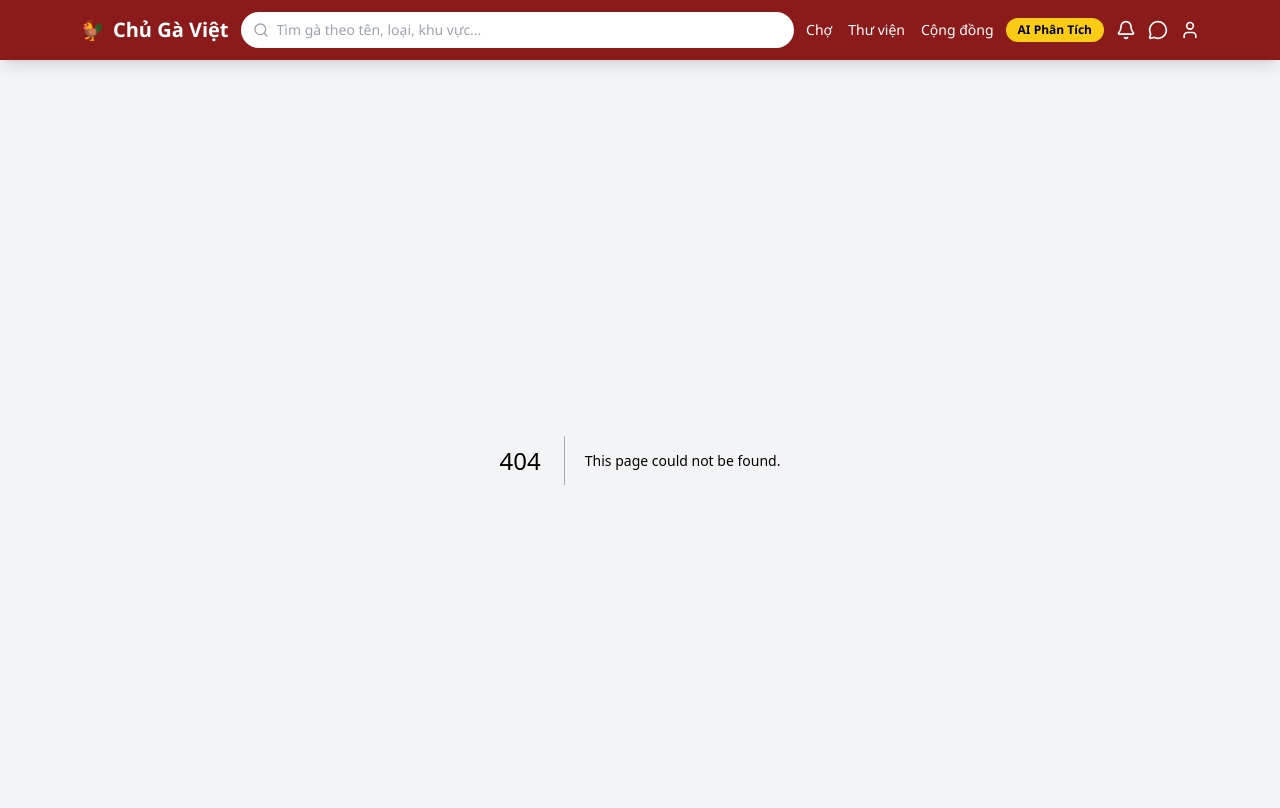
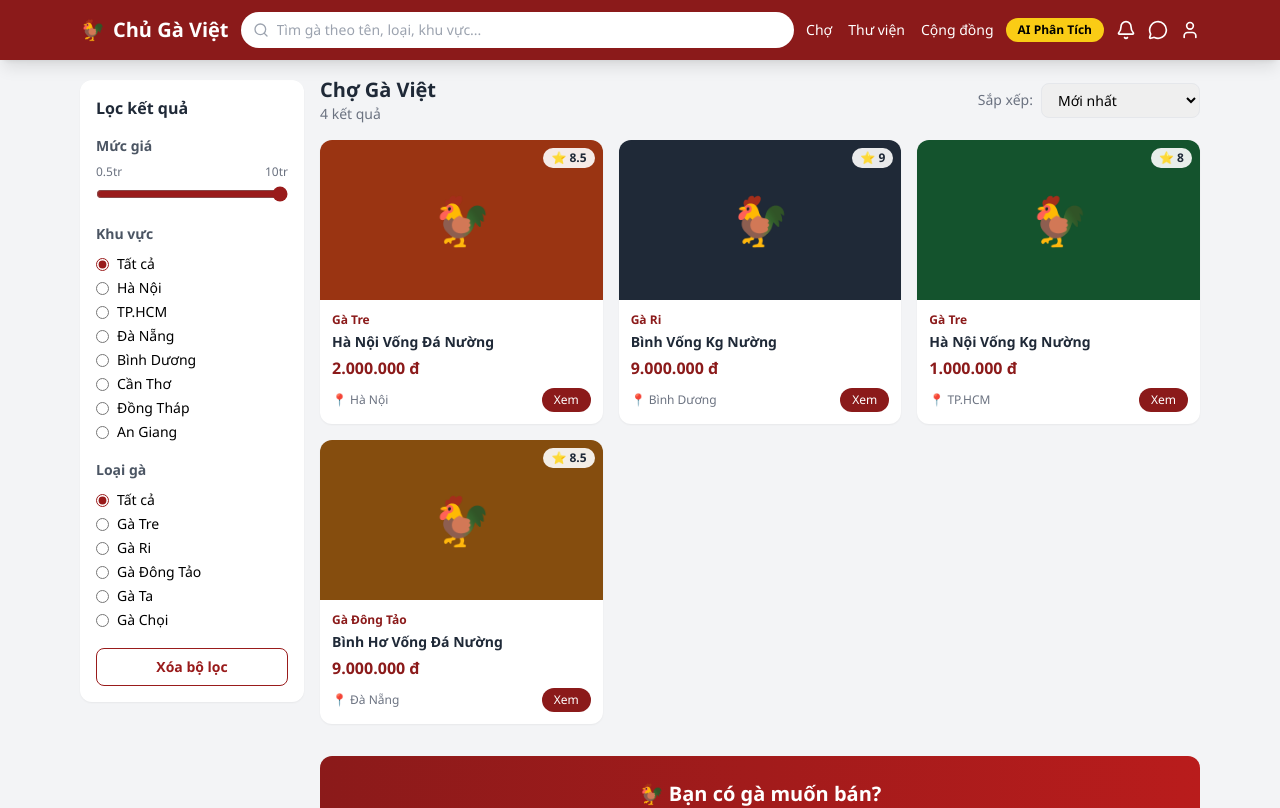
Before and after one commit to Song-Thao/chu-ga-viet, a Next.js app: page /cho in a window 1280 px wide. Before the commit this address had no page. Shown: the top 808 px of the page. Built offline with nearby package versions, Linux system fonts and the light colour scheme.

Commit message:
add cho marketplace page

```diff
--- /dev/null
+++ b/app/cho/page.tsx
@@ -0,0 +1,162 @@
+'use client';
+import { useState } from 'react';
+import Link from 'next/link';
+
+const GaList = [
+  { id: 1, ten: 'Hà Nội Vống Đá Nường', gia: '2.000.000', khu_vuc: 'Hà Nội', loai: 'Gà Tre', diem: 8.5, mau: 'bg-orange-800' },
+  { id: 2, ten: 'Bình Vống Kg Nường', gia: '9.000.000', khu_vuc: 'Bình Dương', loai: 'Gà Ri', diem: 9.0, mau: 'bg-gray-800' },
+  { id: 3, ten: 'Hà Nội Vống Đá Nường', gia: '13.000.000', khu_vuc: 'Hà Nội', loai: 'Gà Chọi', diem: 7.5, mau: 'bg-red-900' },
+  { id: 4, ten: 'Hà Nội Vống Kg Nường', gia: '1.000.000', khu_vuc: 'TP.HCM', loai: 'Gà Tre', diem: 8.0, mau: 'bg-green-900' },
+  { id: 5, ten: 'Bình Hơ Vống Đá Nường', gia: '9.000.000', khu_vuc: 'Đà Nẵng', loai: 'Gà Đông Tảo', diem: 8.5, mau: 'bg-yellow-800' },
+  { id: 6, ten: 'Hà Nội Vống Đa Nường', gia: '13.000.000', khu_vuc: 'Cần Thơ', loai: 'Gà Chọi', diem: 9.0, mau: 'bg-orange-900' },
+];
+
+const KhuVuc = ['Tất cả', 'Hà Nội', 'TP.HCM', 'Đà Nẵng', 'Bình Dương', 'Cần Thơ', 'Đồng Tháp', 'An Giang'];
+const LoaiGa = ['Tất cả', 'Gà Tre', 'Gà Ri', 'Gà Đông Tảo', 'Gà Ta', 'Gà Chọi'];
+
+export default function ChoPage() {
+  const [khuVuc, setKhuVuc] = useState('Tất cả');
+  const [loaiGa, setLoaiGa] = useState('Tất cả');
+  const [giaMin, setGiaMin] = useState(500000);
+  const [giaMax, setGiaMax] = useState(10000000);
+  const [sapXep, setSapXep] = useState('Mới nhất');
+
+  const filtered = GaList.filter(g => {
+    const gia = parseInt(g.gia.replace(/\./g, ''));
+    return (khuVuc === 'Tất cả' || g.khu_vuc === khuVuc) &&
+           (loaiGa === 'Tất cả' || g.loai === loaiGa) &&
+           gia >= giaMin && gia <= giaMax;
+  });
+
+  return (
+    <div className="max-w-6xl mx-auto px-4 py-4">
+      <div className="flex gap-4">
+
+        {/* SIDEBAR LỌC */}
+        <div className="hidden md:block w-56 flex-shrink-0">
+          <div className="bg-white rounded-xl p-4 shadow-sm sticky top-20">
+            <h3 className="font-black text-gray-800 mb-4">Lọc kết quả</h3>
+
+            {/* Giá */}
+            <div className="mb-4">
+              <div className="text-sm font-semibold text-gray-600 mb-2">Mức giá</div>
+              <div className="flex justify-between text-xs text-gray-500 mb-1">
+                <span>{(giaMin/1000000).toFixed(1)}tr</span>
+                <span>{(giaMax/1000000).toFixed(0)}tr</span>
+              </div>
+              <input type="range" min="500000" max="10000000" step="500000"
+                value={giaMax} onChange={e => setGiaMax(Number(e.target.value))}
+                className="w-full accent-red-800" />
+            </div>
+
+            {/* Khu vực */}
+            <div className="mb-4">
+              <div className="text-sm font-semibold text-gray-600 mb-2">Khu vực</div>
+              {KhuVuc.map(kv => (
+                <label key={kv} className="flex items-center gap-2 text-sm py-0.5 cursor-pointer">
+                  <input type="radio" name="khuvuc" checked={khuVuc === kv}
+                    onChange={() => setKhuVuc(kv)} className="accent-red-800" />
+                  {kv}
+                </label>
+              ))}
+            </div>
+
+            {/* Loại gà */}
+            <div className="mb-4">
+              <div className="text-sm font-semibold text-gray-600 mb-2">Loại gà</div>
+              {LoaiGa.map(lg => (
+                <label key={lg} className="flex items-center gap-2 text-sm py-0.5 cursor-pointer">
+                  <input type="radio" name="loaiga" checked={loaiGa === lg}
+                    onChange={() => setLoaiGa(lg)} className="accent-red-800" />
+                  {lg}
+                </label>
+              ))}
+            </div>
+
+            <button onClick={() => { setKhuVuc('Tất cả'); setLoaiGa('Tất cả'); setGiaMax(10000000); }}
+              className="w-full border border-red-800 text-red-800 rounded-lg py-2 text-sm font-semibold hover:bg-red-50 transition">
+              Xóa bộ lọc
+            </button>
+          </div>
+        </div>
+
+        {/* MAIN */}
+        <div className="flex-1">
+
+          {/* HEADER */}
+          <div className="flex justify-between items-center mb-4">
+            <div>
+              <h1 className="font-black text-xl text-gray-800">Chợ Gà Việt</h1>
+              <p className="text-sm text-gray-500">{filtered.length} kết quả</p>
+            </div>
+            <div className="flex items-center gap-2">
+              <span className="text-sm text-gray-500">Sắp xếp:</span>
+              <select value={sapXep} onChange={e => setSapXep(e.target.value)}
+                className="border rounded-lg px-3 py-1.5 text-sm">
+                <option>Mới nhất</option>
+                <option>Giá thấp nhất</option>
+                <option>Giá cao nhất</option>
+                <option>Điểm AI cao nhất</option>
+              </select>
+            </div>
+          </div>
+
+          {/* MOBILE FILTER */}
+          <div className="md:hidden flex gap-2 mb-4 overflow-x-auto pb-2">
+            {KhuVuc.slice(1).map(kv => (
+              <button key={kv} onClick={() => setKhuVuc(khuVuc === kv ? 'Tất cả' : kv)}
+                className={`px-3 py-1 rounded-full text-xs font-semibold whitespace-nowrap border transition ${khuVuc === kv ? 'bg-[#8B1A1A] text-white border-[#8B1A1A]' : 'bg-white text-gray-600 border-gray-300'}`}>
+                {kv}
+              </button>
+            ))}
+          </div>
+
+          {/* GRID GÀ */}
+          <div className="grid grid-cols-2 md:grid-cols-3 gap-4">
+            {filtered.map(ga => (
+              <Link key={ga.id} href={`/ga/${ga.id}`}>
+                <div className="bg-white rounded-xl overflow-hidden shadow-sm hover:shadow-md transition cursor-pointer">
+                  <div className={`${ga.mau} h-40 flex items-center justify-center text-5xl relative`}>
+                    🐓
+                    <div className="absolute top-2 right-2 bg-white/90 text-gray-800 text-xs font-black px-2 py-0.5 rounded-full">
+                      ⭐ {ga.diem}
+                    </div>
+                  </div>
+                  <div className="p-3">
+                    <div className="text-xs text-[#8B1A1A] font-semibold mb-1">{ga.loai}</div>
+                    <div className="font-bold text-sm text-gray-800 truncate">{ga.ten}</div>
+                    <div className="text-[#8B1A1A] font-black mt-1">{ga.gia} đ</div>
+                    <div className="flex justify-between items-center mt-2">
+                      <span className="text-xs text-gray-500">📍 {ga.khu_vuc}</span>
+                      <button className="bg-[#8B1A1A] text-white text-xs px-3 py-1 rounded-full hover:bg-[#6B0F0F] transition">
+                        Xem
+                      </button>
+                    </div>
+                  </div>
+                </div>
+              </Link>
+            ))}
+          </div>
+
+          {filtered.length === 0 && (
+            <div className="text-center py-20 text-gray-400">
+              <div className="text-5xl mb-4">🐓</div>
+              <div className="font-semibold">Không tìm thấy gà phù hợp</div>
+              <div className="text-sm mt-1">Thử thay đổi bộ lọc</div>
+            </div>
+          )}
+
+          {/* ĐĂNG GÀ CTA */}
+          <div className="mt-8 bg-gradient-to-r from-[#8B1A1A] to-red-700 rounded-xl p-6 text-white text-center">
+            <div className="font-black text-xl mb-2">🐓 Bạn có gà muốn bán?</div>
+            <p className="text-red-200 text-sm mb-4">Đăng bán miễn phí, AI tự động phân tích</p>
+            <Link href="/dang-ga" className="bg-yellow-400 text-black font-black px-6 py-2 rounded-full hover:bg-yellow-300 transition inline-block">
+              Đăng gà ngay
+            </Link>
+          </div>
+
+        </div>
+      </div>
+    </div>
+  );
+}
```
